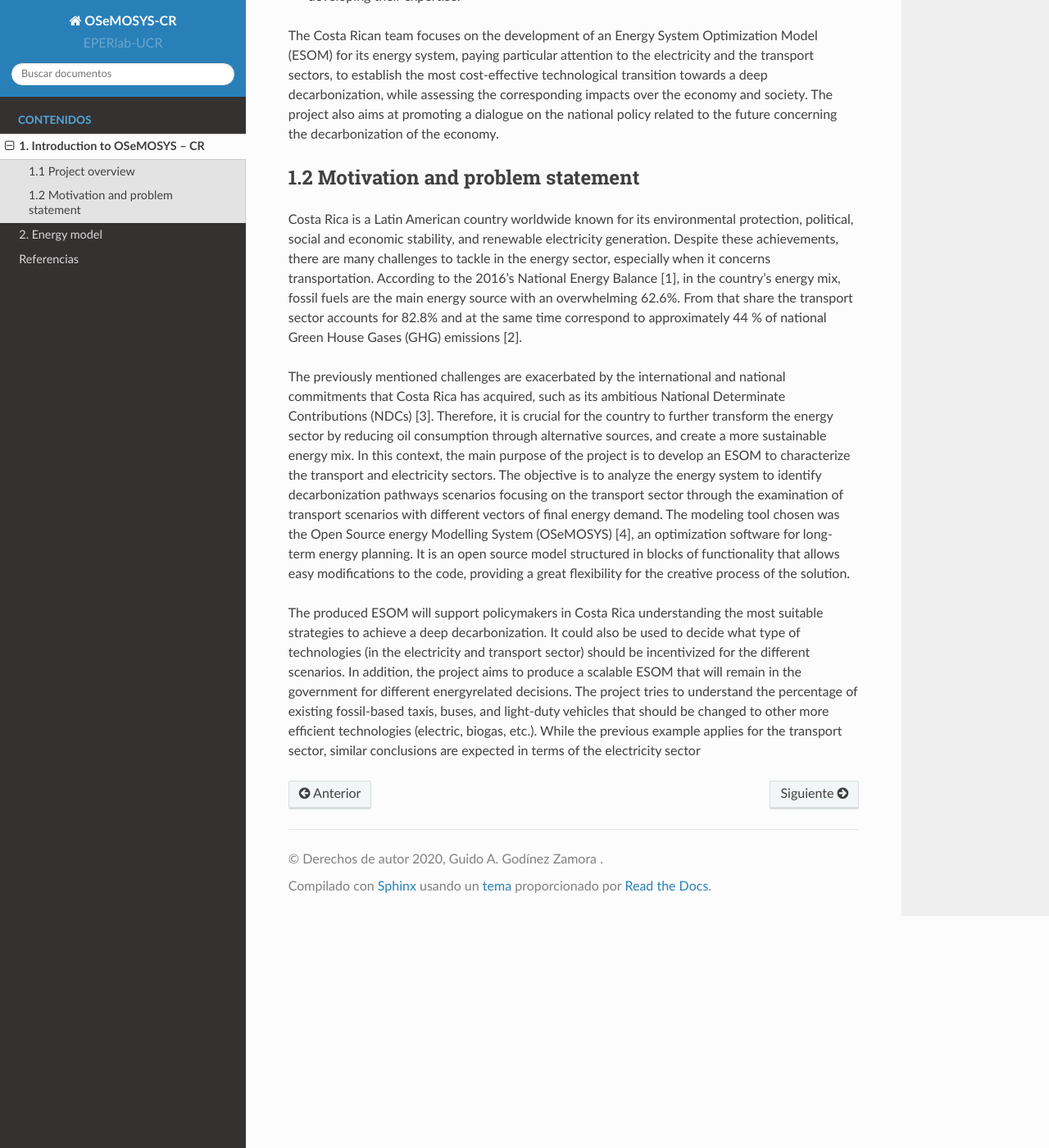
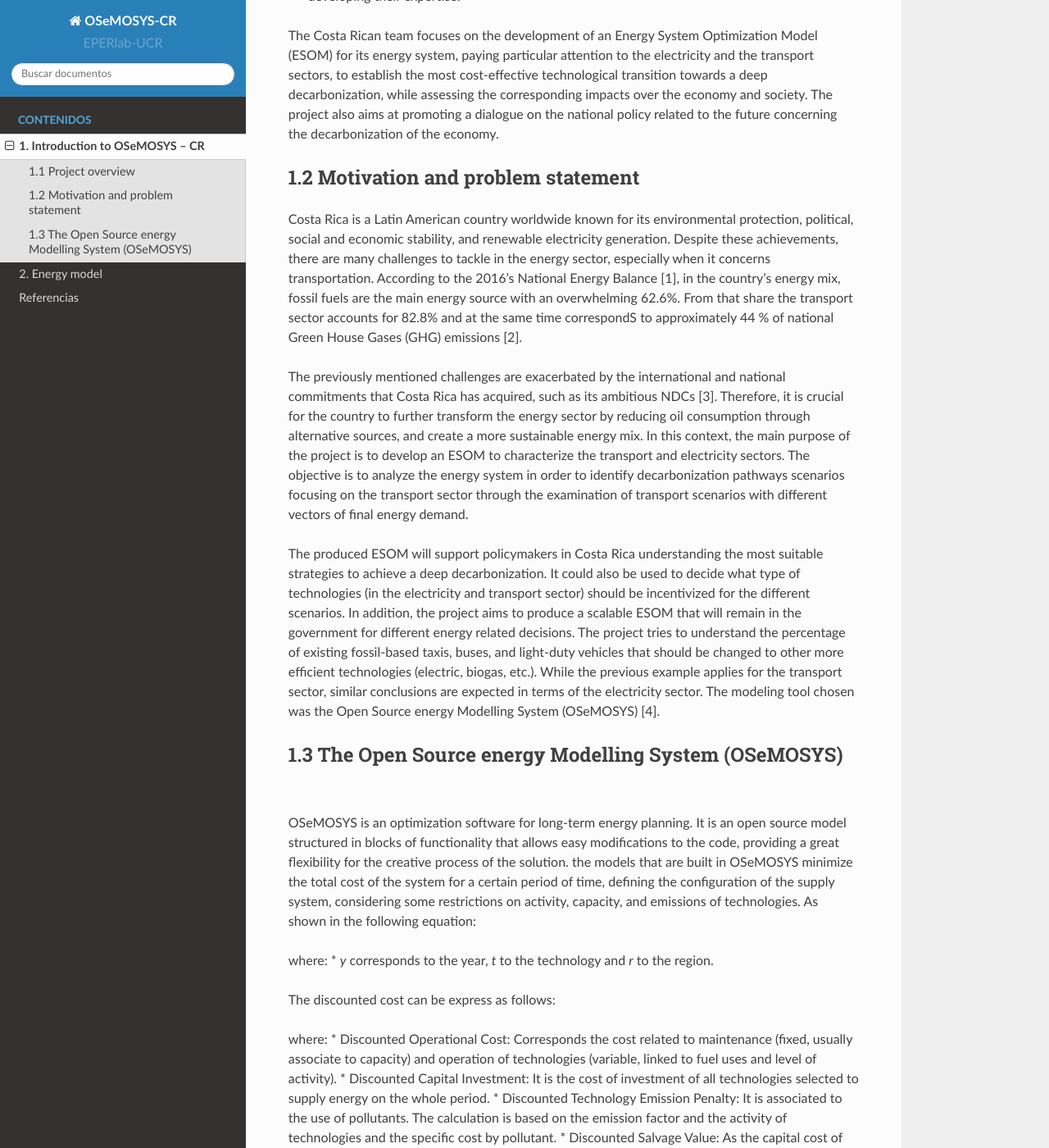
Before and after one commit to EPERLab/OSeMOSYS-CR, a Sphinx documentation site: the page built from docs/01Introduction.rst, in a window 1280 px wide and 1400 px high, scrolled down 712 px. Shown: the whole window at 82% size. Built offline with Sphinx 7.4.7 and the Read the Docs theme 2.0.0, drawn with Linux system fonts in a browser that asks for light colours; some of the changed text lies outside the part shown.

Commit message:
Update 01Introduction.rst

```diff
--- a/docs/01Introduction.rst
+++ b/docs/01Introduction.rst
@@ -21,8 +21,24 @@ The Costa Rican team focuses on the development of an Energy System Optimization
 +++++++++
 
 Costa Rica is a Latin American country worldwide known for its environmental protection, political, social and economic stability, and renewable electricity generation. Despite these achievements, there are many challenges to tackle in the energy sector, especially when it concerns transportation. According to the 2016’s National Energy Balance [1], in the country’s energy mix, fossil fuels are
-the main energy source with an overwhelming 62.6%. From that share the transport sector accounts for 82.8% and at the same time correspond to approximately 44 % of national Green House Gases (GHG) emissions [2].
+the main energy source with an overwhelming 62.6%. From that share the transport sector accounts for 82.8% and at the same time correspondS to approximately 44 % of national Green House Gases (GHG) emissions [2].
 
-The previously mentioned challenges are exacerbated by the international and national commitments that Costa Rica has acquired, such as its ambitious National Determinate Contributions (NDCs) [3]. Therefore, it is crucial for the country to further transform the energy sector by reducing oil consumption through alternative sources, and create a more sustainable energy mix. In this context, the main purpose of the project is to develop an ESOM to characterize the transport and electricity sectors. The objective is to analyze the energy system to identify decarbonization pathways scenarios focusing on the transport sector through the examination of transport scenarios with different vectors of final energy demand. The modeling tool chosen was the Open Source energy Modelling System (OSeMOSYS) [4], an optimization software for long-term energy planning. It is an open source model structured in blocks of functionality that allows easy modifications to the code, providing a great flexibility for the creative process of the solution.
+The previously mentioned challenges are exacerbated by the international and national commitments that Costa Rica has acquired, such as its ambitious NDCs [3]. Therefore, it is crucial for the country to further transform the energy sector by reducing oil consumption through alternative sources, and create a more sustainable energy mix. In this context, the main purpose of the project is to develop an ESOM to characterize the transport and electricity sectors. The objective is to analyze the energy system in order to identify decarbonization pathways scenarios focusing on the transport sector through the examination of transport scenarios with different vectors of final energy demand.
 
-The produced ESOM will support policymakers in Costa Rica understanding the most suitable strategies to achieve a deep decarbonization. It could also be used to decide what type of technologies (in the electricity and transport sector) should be incentivized for the different scenarios. In addition, the project aims to produce a scalable ESOM that will remain in the government for different energyrelated decisions. The project tries to understand the percentage of existing fossil-based taxis, buses, and light-duty vehicles that should be changed to other more efficient technologies (electric, biogas, etc.). While the previous example applies for the transport sector, similar conclusions are expected in terms of the electricity sector
+The produced ESOM will support policymakers in Costa Rica understanding the most suitable strategies to achieve a deep decarbonization. It could also be used to decide what type of technologies (in the electricity and transport sector) should be incentivized for the different scenarios. In addition, the project aims to produce a scalable ESOM that will remain in the government for different energy related decisions. The project tries to understand the percentage of existing fossil-based taxis, buses, and light-duty vehicles that should be changed to other more efficient technologies (electric, biogas, etc.). While the previous example applies for the transport sector, similar conclusions are expected in terms of the electricity sector. The modeling tool chosen was the Open Source energy Modelling System (OSeMOSYS) [4].
+
+1.3 The Open Source energy Modelling System (OSeMOSYS)
++++++++++
+
+OSeMOSYS is an optimization software for long-term energy planning. It is an open source model structured in blocks of functionality that allows easy modifications to the code, providing a great flexibility for the creative process of the solution. the models that are built in OSeMOSYS minimize the total cost of the system for a certain period of time, defining the configuration of the supply system, considering some restrictions on activity, capacity, and emissions of technologies. As shown in the following equation:
+
+where:
+* *y* corresponds to the year, *t* to the technology and *r* to the region.
+
+The discounted cost can be express as follows:
+
+where:
+*	Discounted Operational Cost: Corresponds the cost related to maintenance (fixed, usually associate to capacity) and operation of technologies (variable, linked to fuel uses and level of activity).
+*	Discounted Capital Investment: It is the cost of investment of all technologies selected to supply energy on the whole period.
+*	Discounted Technology Emission Penalty: It is associated to the use of pollutants. The calculation is based on the emission factor and the activity of technologies and the specific cost by pollutant.
+*	Discounted Salvage Value: As the capital cost of the technologies is discounted during an operational life up to zero, if in the last year the technologies have life, the corresponding value is counted.
```
